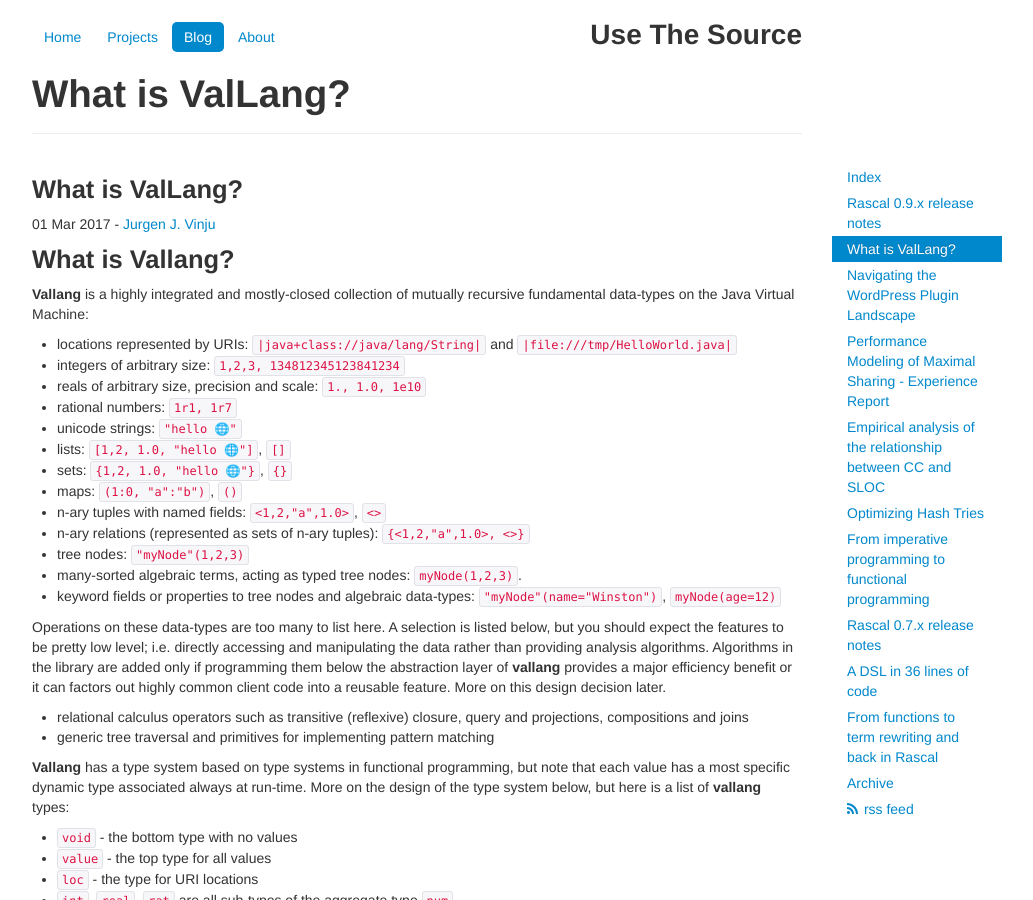
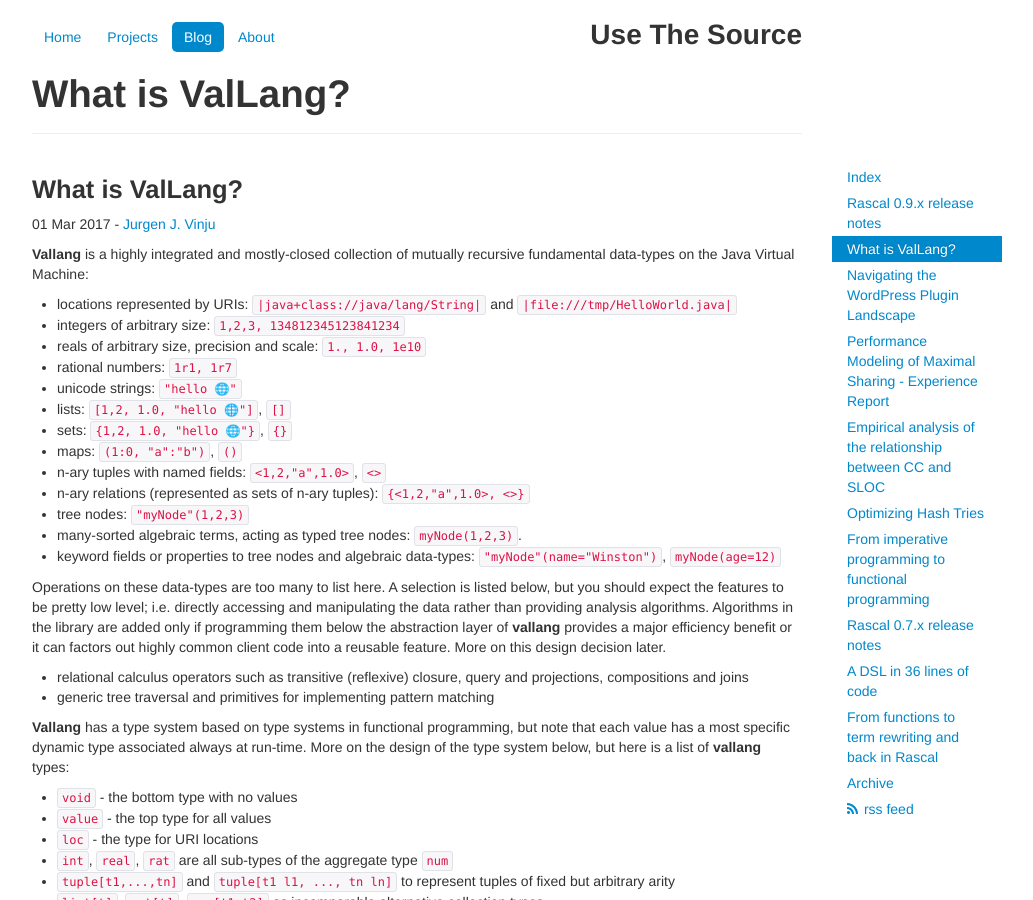
Before and after one commit to usethesource/usethesource.github.io, a Jekyll site: the page built from _posts/2017-03-01-what-is-vallang.md, in a window 1280 px wide and 900 px high. Shown: the whole window, without its empty margins (223-1256 px from the left). Built offline with Jekyll 4.4.1, drawn with Linux system fonts in a browser that asks for light colours.

Commit message:
removed dup title

```diff
--- a/_posts/2017-03-01-what-is-vallang.md
+++ b/_posts/2017-03-01-what-is-vallang.md
@@ -5,8 +5,6 @@
 authorlink: "http://jurgen.vinju.org"
 layout: post
 ---
-
-## What is Vallang?
 
 **Vallang** is a highly integrated and mostly-closed collection of mutually recursive fundamental data-types on the Java Virtual Machine:
 
```
